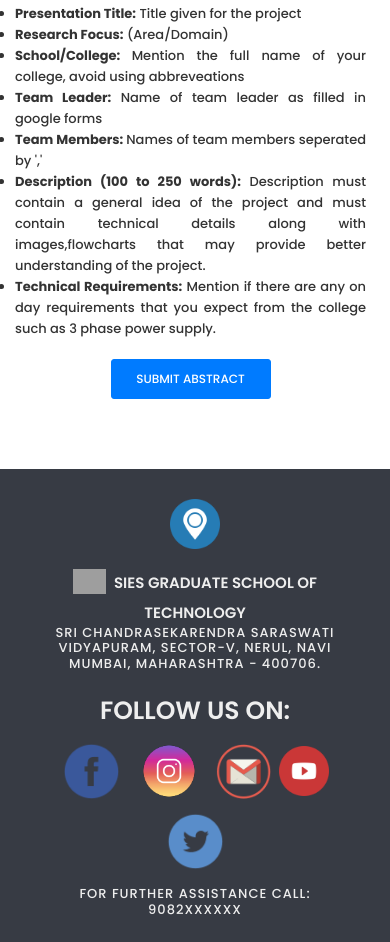
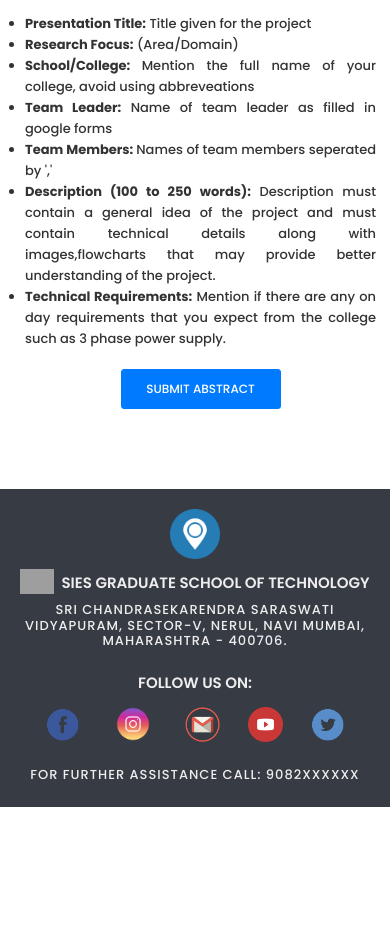
Before and after one commit to SP-2605/CSI_SIESGST, a website: page abs.html in a window 390 px wide. Shown: the part 755-1697 px from the top of the page. After the commit the page ends 1562 px from the top, so only its background shows below. Drawn offline with nearby package versions, Linux system fonts and the light colour scheme; grey boxes are pictures that could not be loaded; a web font is replaced by a local one.

Commit message:
Abs Page made responsive

```diff
--- a/abs.html
+++ b/abs.html
@@ -19,6 +19,17 @@
 
   <title>ABSTRACT</title>
 </head>
+<style>
+  html {
+    background-color: #fff;
+  }
+
+  @media screen and (max-width: 800px) {
+    body {
+      margin: 0rem;
+    }
+  }
+</style>
 
 <body id="page-top">
   <!-- Navbar-->
@@ -127,8 +138,8 @@
       <div class="row py-5 px-5 contact-content__box">
 
         <!-- ADDRESS -->
-        <div class="col-md-5 text-center mb-3 mt-3 contact-content__box__address">
-          <div class="d-flex justify-content-center mb-3 contact-content__box__icon">
+        <div class="text-center contact-content__box__address">
+          <div class="d-flex justify-content-center contact-content__box__icon">
             <img class="contact-content__box__icon--modifier" src="assets-original/location-new.png">
           </div>
           <img class="footer-icon" src="https://res.cloudinary.com/ashokc/image/upload/v1580042609/CSI/map_qu5uor.png"
@@ -141,19 +152,19 @@
         </div>
 
         <!-- SOCIAL-MEDIA -->
-        <div class="col-md-3 text-center mt-3">
-          <h3 class="footer-text-main" style="font-size: 2.5rem;">Follow us on:</h3>
-          <div class="contact-content__box__social-box">
-            <a target="_blank" href="https://www.facebook.com/937406819724072/" class="m-1 social"><img
-                src="assets-original/facebook-new.png" style="height: 6rem;"></a>
-            <a target="_blank" href="https://instagram.com/csisies?igshid=1r0hoy6ptchc9" class="m-1 social"><img
-                src="assets-original/insta-new.png" style="height: 8rem;"></a>
-            <a href="mailto:csi@siesgst.ac.in" class="m-1 social"><img src="assets-original/mail-new.png"
-                style="height: 5.5rem;"></a>
-            <a target="_blank" href="https://www.youtube.com/channel/UCJ0DfvRtZuEewD4RbLyMndQ" class="m-1 social"><img
-                src="assets-original/youtube1-new.png" style="height: 5rem;"></a>
-            <a target="_blank" href="https://twitter.com/siesgstevents?lang=en" class="m-1 social"><img
-                src="assets-original/twitter-new.png" style="height: 6rem;"></a>
+        <div class="text-center contact-content__box__social-box">
+          <h3 class="footer-text-main followUs-text">Follow us on:</h3>
+          <div class="contact-content__box__social-box__icons">
+            <a target="_blank" href="https://www.facebook.com/937406819724072/" class="m-1"><img
+                src="assets-original/facebook-new.png" class="contact-content__box__social-box__icons--icon1"></a>
+            <a target="_blank" href="https://instagram.com/csisies?igshid=1r0hoy6ptchc9" class="m-1"><img
+                src="assets-original/insta-new.png" class="contact-content__box__social-box__icons--icon2"></a>
+            <a href="mailto:csi@siesgst.ac.in" class="m-1"><img src="assets-original/mail-new.png"
+                class="contact-content__box__social-box__icons--icon3"></a>
+            <a target="_blank" href="https://www.youtube.com/channel/UCJ0DfvRtZuEewD4RbLyMndQ" class="m-1"><img
+                src="assets-original/youtube1-new.png" class="contact-content__box__social-box__icons--icon4"></a>
+            <a target="_blank" href="https://twitter.com/siesgstevents?lang=en" class="m-1"><img
+                src="assets-original/twitter-new.png" class="contact-content__box__social-box__icons--icon5"></a>
           </div>
           <div class="contact-content__box__phone">
             <h6 class="footer-text-sub">For Further Assistance Call: 9082XXXXXX</h6>
@@ -162,8 +173,8 @@
 
 
         <!-- CSI-CHAPTER -->
-        <div class="col-md-4 text-center mb-3 mt-3 contact-content__box__CSI">
-          <div class="mb-3 contact-content__box__logo">
+        <div class="text-center contact-content__box__CSI">
+          <div class="contact-content__box__logo">
             <img class="contact-content__box__logo--modifier"
               src="https://res.cloudinary.com/ashokc/image/upload/f_auto,q_auto/c_scale,w_1239/v1580042610/CSI/logo_pds7uc.png">
           </div>
--- a/sass/pages/Registration.scss
+++ b/sass/pages/Registration.scss
@@ -1,4 +1,10 @@
 .Registration{
+    @include respond(bp-4){
+        padding: 1rem;
+    }
+}
+
+.Abstract{
     @include respond(bp-4){
         padding: 1rem;
     }
```
Also changed, not shown: index.html (+6 -4 lines), reg.html (+9 -8 lines), css/index.css.
